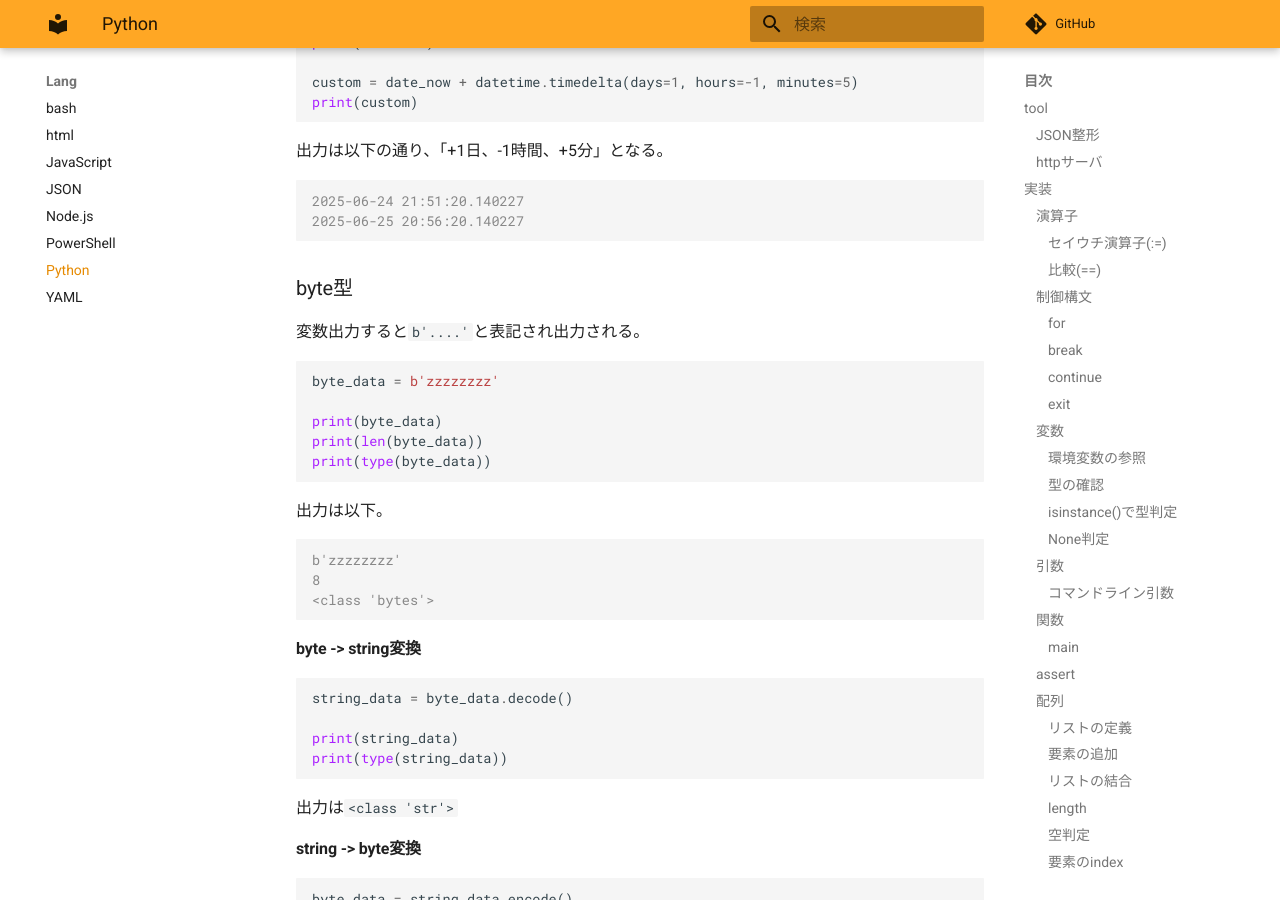
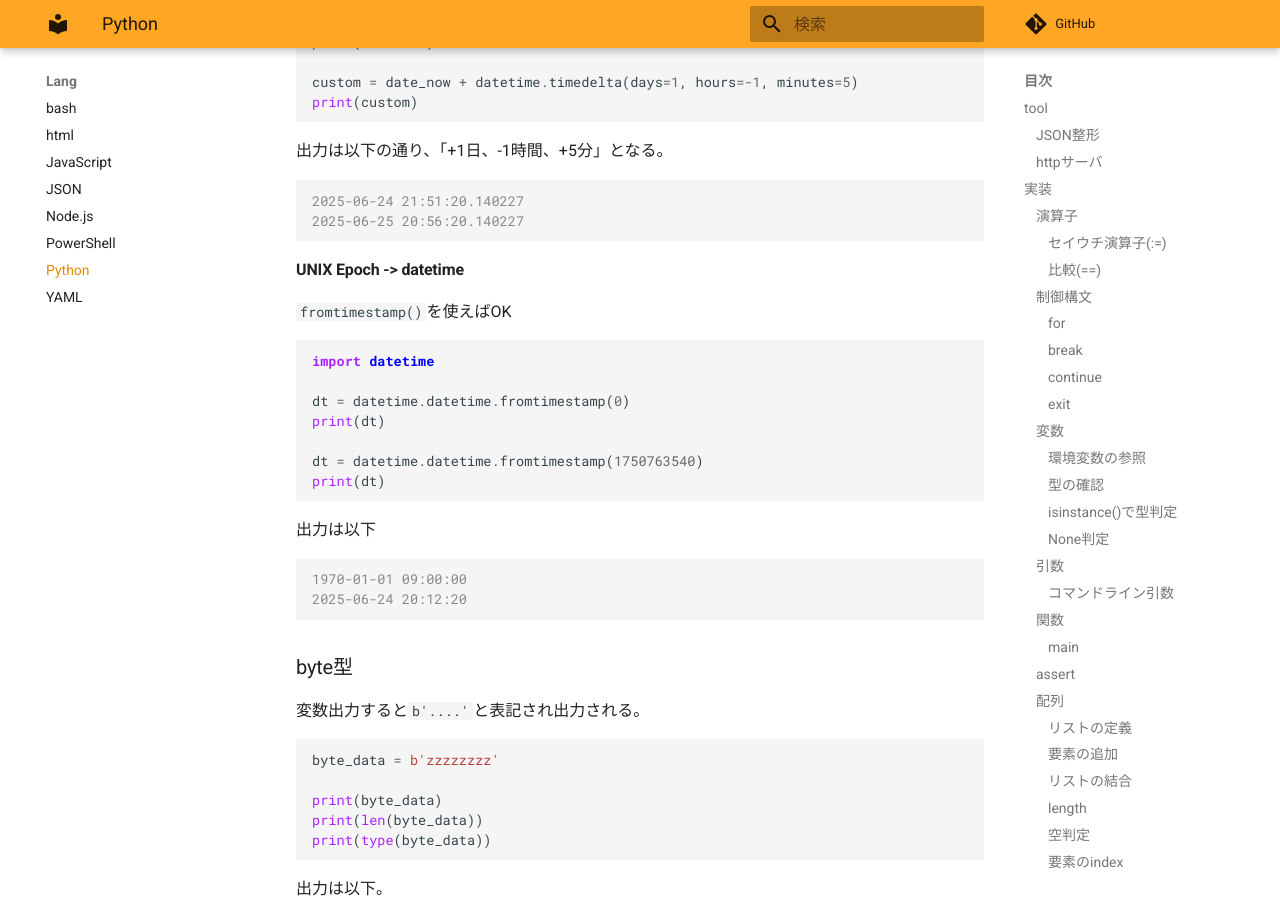
Before and after one commit to zaki-lknr/docs, an MkDocs documentation site: the page built from docs/lang/python.md, in a window 1280 px wide and 900 px high, scrolled down 13946 px. Built offline with MkDocs 1.6.1 and Material for MkDocs 9.7.7, drawn with Linux system fonts in a browser that asks for light colours; comment, search, counter and statistics services are not loaded.

Commit message:
add: lang/python: UNIX epoch -> datetime

````diff
--- a/docs/lang/python.md
+++ b/docs/lang/python.md
@@ -742,6 +742,27 @@ print(custom)
 2025-06-25 20:56:20.140227
 ```
 
+#### UNIX Epoch -> datetime
+
+`fromtimestamp()`を使えばOK
+
+```py
+import datetime
+
+dt = datetime.datetime.fromtimestamp(0)
+print(dt)
+
+dt = datetime.datetime.fromtimestamp(1750763540)
+print(dt)
+```
+
+出力は以下
+
+```console
+1970-01-01 09:00:00
+2025-06-24 20:12:20
+```
+
 ### byte型
 
 変数出力すると`b'....'`と表記され出力される。
````
